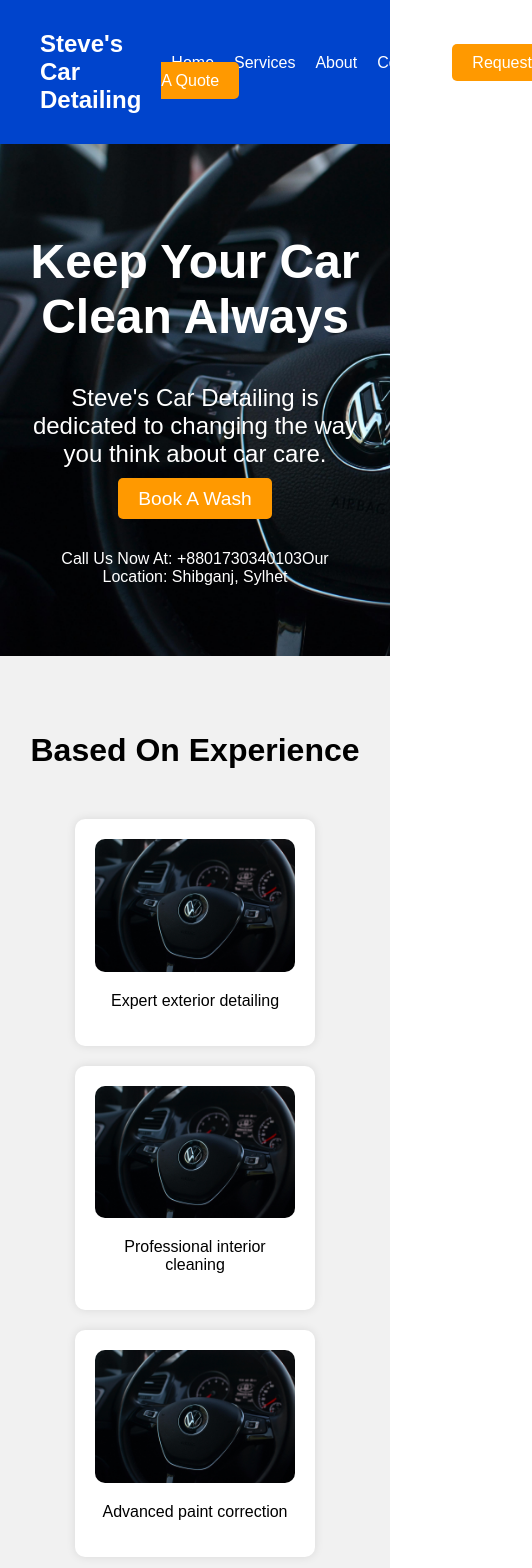
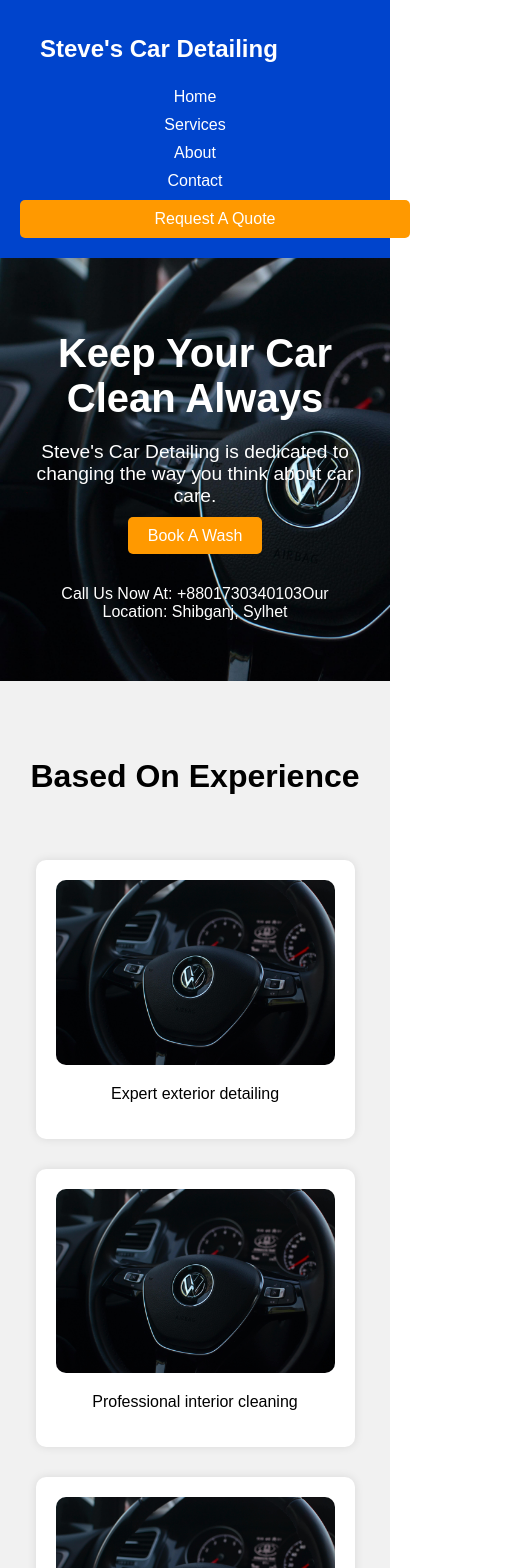
Before and after one commit to CodeBrewLatte/stevedetails, a Next.js app: page / in a window 390 px wide. Shown: the top 1568 px of the page, 532 px wide, since content can reach past the window. Built offline with nearby package versions, Linux system fonts and the light colour scheme.

Commit message:
fix mobile

```diff
--- a/app/Home.module.css
+++ b/app/Home.module.css
@@ -1,4 +1,5 @@
 /* app/Home.module.css */
+
 .container {
   font-family: Arial, sans-serif;
   padding: 0;
@@ -11,13 +12,18 @@
   justify-content: space-between;
   align-items: center;
   background-color: #0044cc;
-    padding: 10px 20px;
+  padding: 15px 20px;
   color: white;
 }
 
 .logo {
   font-size: 1.5em;
   font-weight: bold;
+}
+
+.navLinks {
+  display: flex;
+  flex-wrap: wrap;
 }
 
 .navLinks a {
@@ -34,7 +40,7 @@
 
 .hero {
   text-align: center;
-    padding: 50px 20px;
+  padding: 60px 20px;
   background-image: url('/hero-placeholder.jpg');
   background-size: cover;
   color: white;
@@ -42,6 +48,7 @@
 
 .hero h1 {
   font-size: 3em;
+  margin-bottom: 20px;
 }
 
 .hero p {
@@ -60,6 +67,7 @@
 
 .contactInfo {
   margin-top: 20px;
+  font-size: 1.2em;
 }
 
 .experience {
@@ -69,24 +77,24 @@
 }
 
 .experience h2 {
-    font-size: 2em;
-    margin-bottom: 20px;
+  font-size: 2.5em;
+  margin-bottom: 30px;
 }
 
 .serviceList {
   display: flex;
-    justify-content: center;
-    flex-wrap: wrap;
+  flex-direction: column;
+  align-items: center;
 }
 
 .serviceItem {
   background-color: white;
-    margin: 10px;
+  margin: 15px;
   padding: 20px;
   border-radius: 10px;
   box-shadow: 0 0 10px rgba(0, 0, 0, 0.1);
-    width: 30%;
-    min-width: 200px;
+  width: 90%;
+  max-width: 400px;
   text-align: center;
 }
 
@@ -103,8 +111,8 @@
 }
 
 .statistics h2 {
-    font-size: 2em;
-    margin-bottom: 20px;
+  font-size: 2.5em;
+  margin-bottom: 30px;
 }
 
 .learnMore {
@@ -121,3 +129,51 @@
   padding: 20px 0;
   background-color: #f1f1f1;
 }
+
+/* Responsive Design */
+@media (max-width: 768px) {
+  .navbar {
+    flex-direction: column;
+    align-items: flex-start;
+  }
+
+  .navLinks {
+    flex-direction: column;
+    align-items: flex-start;
+    width: 100%;
+  }
+
+  .navLinks a {
+    margin: 5px 0;
+    width: 100%;
+    text-align: center;
+  }
+
+  .hero {
+    padding: 40px 20px;
+  }
+
+  .hero h1 {
+    font-size: 2.5em;
+  }
+
+  .hero p {
+    font-size: 1.2em;
+  }
+
+  .bookNow {
+    font-size: 1em;
+  }
+
+  .contactInfo {
+    font-size: 1em;
+  }
+
+  .experience h2 {
+    font-size: 2em;
+  }
+
+  .statistics h2 {
+    font-size: 2em;
+  }
+}
--- a/app/page.js
+++ b/app/page.js
@@ -1,12 +1,15 @@
-// app/page.js
 "use client";
 
 import Link from 'next/link';
+import Head from 'next/head';
 import styles from './Home.module.css';
 
 export default function Home() {
   return (
     <div className={styles.container}>
+      <Head>
+        <meta name="viewport" content="width=device-width, initial-scale=1.0" />
+      </Head>
       <header className={styles.header}>
         <div className={styles.navbar}>
           <div className={styles.logo}>Steve's Car Detailing</div>
```
Lines whose indentation alone changed are shown as unchanged.
